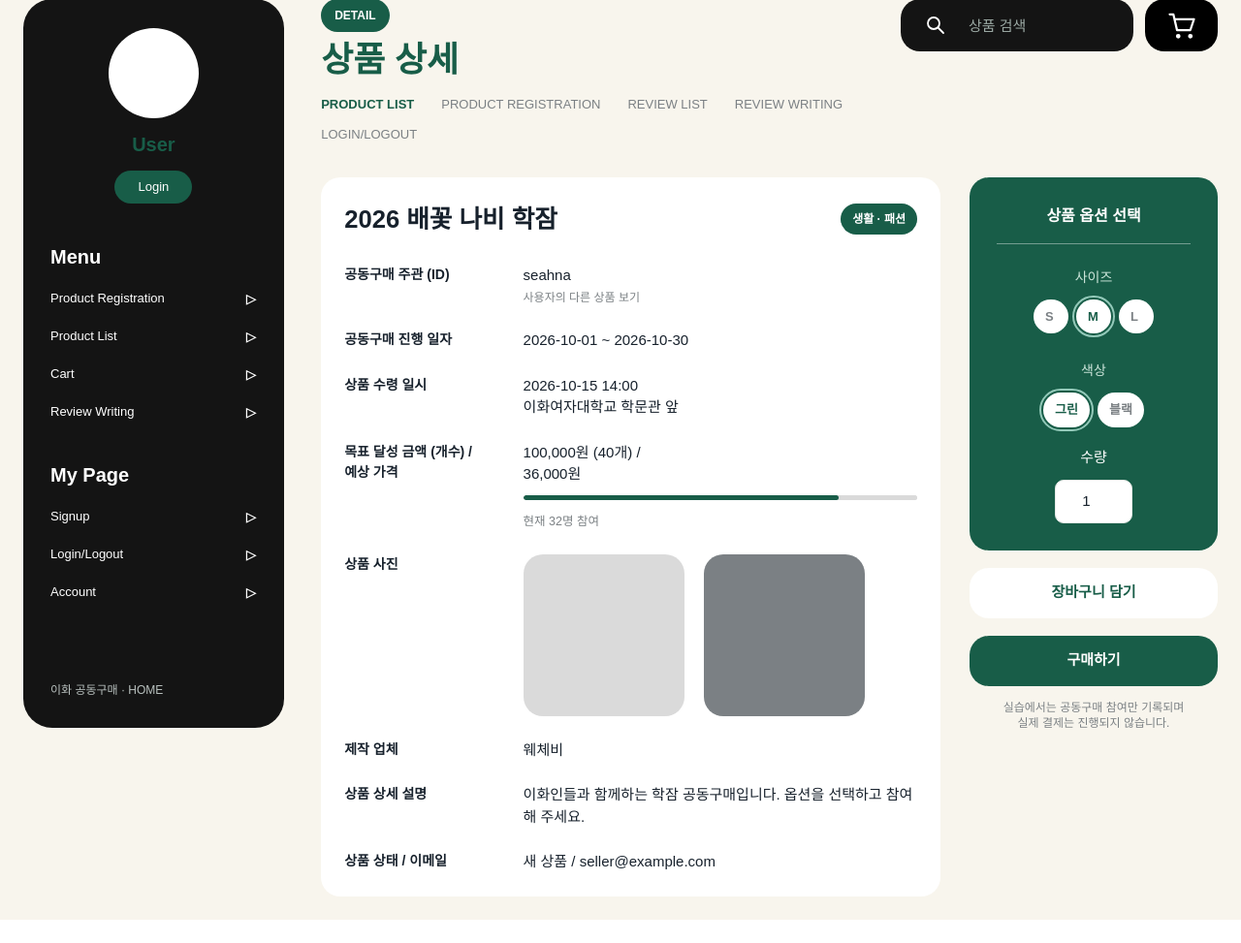
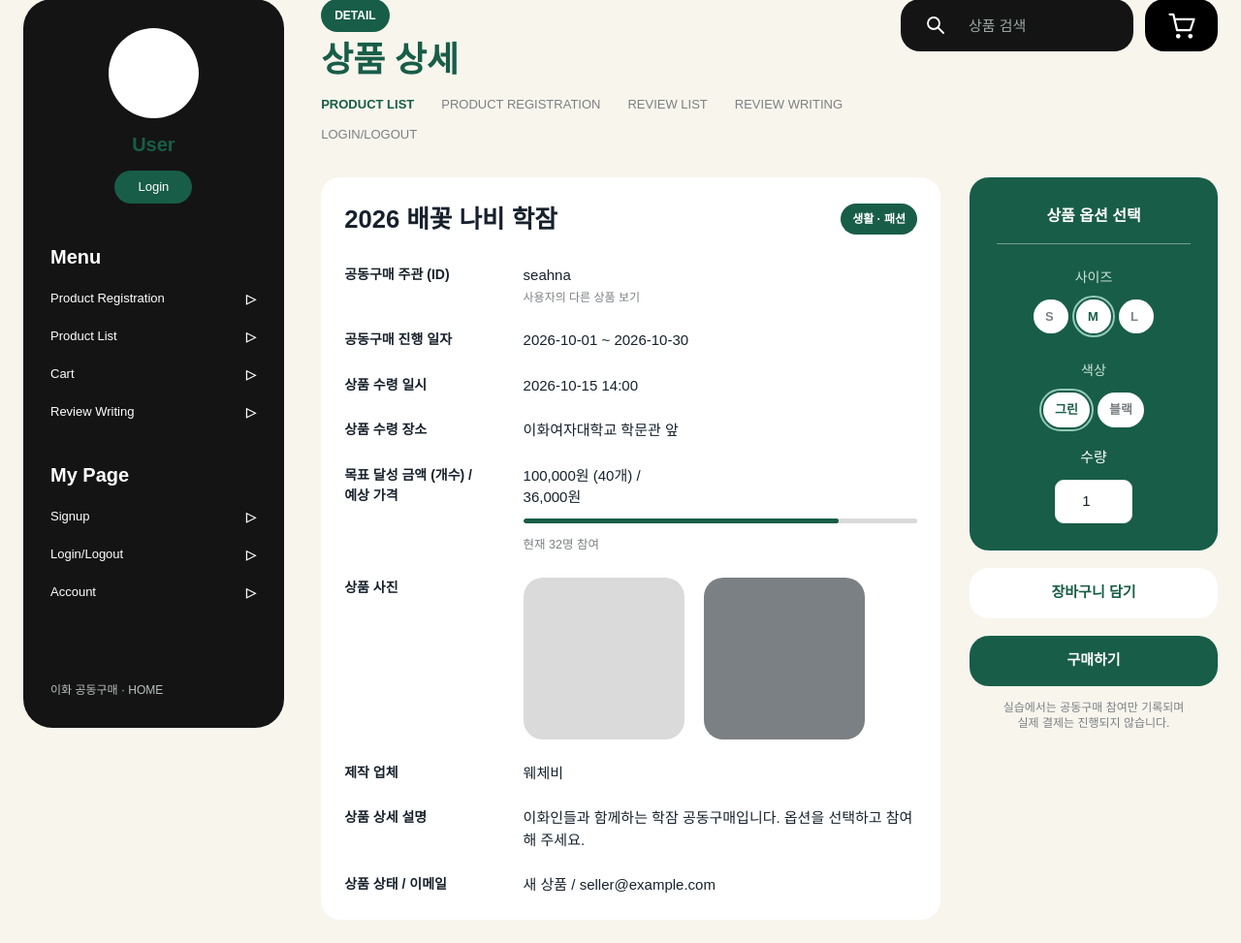
Before and after one commit to 2026-osp-project-2425/2026_osp_project_2425, a Flask app: page /product_detail in a window 1280 px wide. Shown: the part 25-998 px from the top of the page at 97% size. Before the commit the page ends 974 px from the top, so only its background shows below. Run offline with Flask 3, Linux system fonts and the light colour scheme; data comes from the database, SQL or seed files in the repository; some web fonts are replaced.

Commit message:
상품 수령 장소 추가

```diff
--- a/templates/product_detail.html
+++ b/templates/product_detail.html
@@ -2,7 +2,10 @@
 {% block content %}
 <div class="two-column detail-layout">
 <article class="white-card detail-card"><div class="detail-title"><h2>{{ product.name }}</h2><span class="chip chip-green">{{ product.category or '생활 · 패션' }}</span></div>
-<dl class="detail-grid"><dt>공동구매 주관 (ID)</dt><dd>{{ product.seller_id }} <a class="muted small" href="{{ url_for('view_list',q=product.seller_id) }}">사용자의 다른 상품 보기</a></dd><dt>공동구매 진행 일자</dt><dd>{{ product.start_date or '일정 미정' }}{% if product.end_date %} ~ {{ product.end_date }}{% endif %}</dd><dt>상품 수령 일시</dt><dd>{{ product.pickup_datetime|replace('T',' ') if product.pickup_datetime else '일정 미정' }}<br>{{ product.address }}</dd><dt>목표 달성 금액 (개수) /<br>예상 가격</dt><dd>{{ product.target_amount|won }}원 ({{ product.target_count or '미정' }}개) /<br>{{ product.price|won }}원{% set target=product.target_count|default('40',true)|int %}<progress value="{{ product.participants }}" max="{{ [target,1]|max }}" aria-label="공동구매 참여 현황"></progress><small class="muted">현재 {{ product.participants }}명 참여</small></dd><dt>상품 사진</dt><dd><div class="photo-pair">{{ photo(product.image) }}{{ photo('', 'dark', '추가 상품 사진') }}</div></dd><dt>제작 업체</dt><dd>{{ product.manufacturer or '미입력' }}</dd><dt>상품 상세 설명</dt><dd class="preserve-lines">{{ product.description or '등록된 설명이 없습니다.' }}</dd><dt>상품 상태 / 이메일</dt><dd>{{ status_labels.get(product.status,product.status) }} / {{ product.email }}</dd></dl>
+<dl class="detail-grid"><dt>공동구매 주관 (ID)</dt><dd>{{ product.seller_id }} <a class="muted small" href="{{ url_for('view_list',q=product.seller_id) }}">사용자의 다른 상품 보기</a></dd><dt>공동구매 진행 일자</dt><dd>{{ product.start_date or '일정 미정' }}{% if product.end_date %} ~ {{ product.end_date }}{% endif %}</dd>
+<dt>상품 수령 일시</dt><dd>{{ product.pickup_datetime|replace('T',' ') if product.pickup_datetime else '일정 미정' }}</dd>
+<dt>상품 수령 장소</dt><dd>{{ product.address }}</dd>
+<dt>목표 달성 금액 (개수) /<br>예상 가격</dt><dd>{{ product.target_amount|won }}원 ({{ product.target_count or '미정' }}개) /<br>{{ product.price|won }}원{% set target=product.target_count|default('40',true)|int %}<progress value="{{ product.participants }}" max="{{ [target,1]|max }}" aria-label="공동구매 참여 현황"></progress><small class="muted">현재 {{ product.participants }}명 참여</small></dd><dt>상품 사진</dt><dd><div class="photo-pair">{{ photo(product.image) }}{{ photo('', 'dark', '추가 상품 사진') }}</div></dd><dt>제작 업체</dt><dd>{{ product.manufacturer or '미입력' }}</dd><dt>상품 상세 설명</dt><dd class="preserve-lines">{{ product.description or '등록된 설명이 없습니다.' }}</dd><dt>상품 상태 / 이메일</dt><dd>{{ status_labels.get(product.status,product.status) }} / {{ product.email }}</dd></dl>
 </article>
 <aside class="right-rail"><form id="option-form" action="{{ url_for('cart_add') }}" method="post"><input type="hidden" name="product_id" value="{{ product.id }}"><section class="green-panel option-panel"><h3>상품 옵션 선택</h3><hr><fieldset><legend>사이즈</legend><div class="chips">{% for size in ['S','M','L'] %}<label class="choice"><input type="radio" name="size" value="{{ size }}" {{ 'checked' if size=='M' }}><span>{{ size }}</span></label>{% endfor %}</div></fieldset><fieldset><legend>색상</legend><div class="chips">{% for color in ['그린','블랙'] %}<label class="choice"><input type="radio" name="color" value="{{ color }}" {{ 'checked' if color=='그린' }}><span>{{ color }}</span></label>{% endfor %}</div></fieldset><label for="quantity">수량</label><input class="quantity" type="number" id="quantity" name="quantity" min="1" max="99" value="1"></section><button class="btn btn-white full" type="submit">장바구니 담기</button><button class="btn full" type="submit" formaction="{{ url_for('participate') }}">구매하기</button><p class="small muted center">실습에서는 공동구매 참여만 기록되며<br>실제 결제는 진행되지 않습니다.</p></form></aside>
 </div>
```
